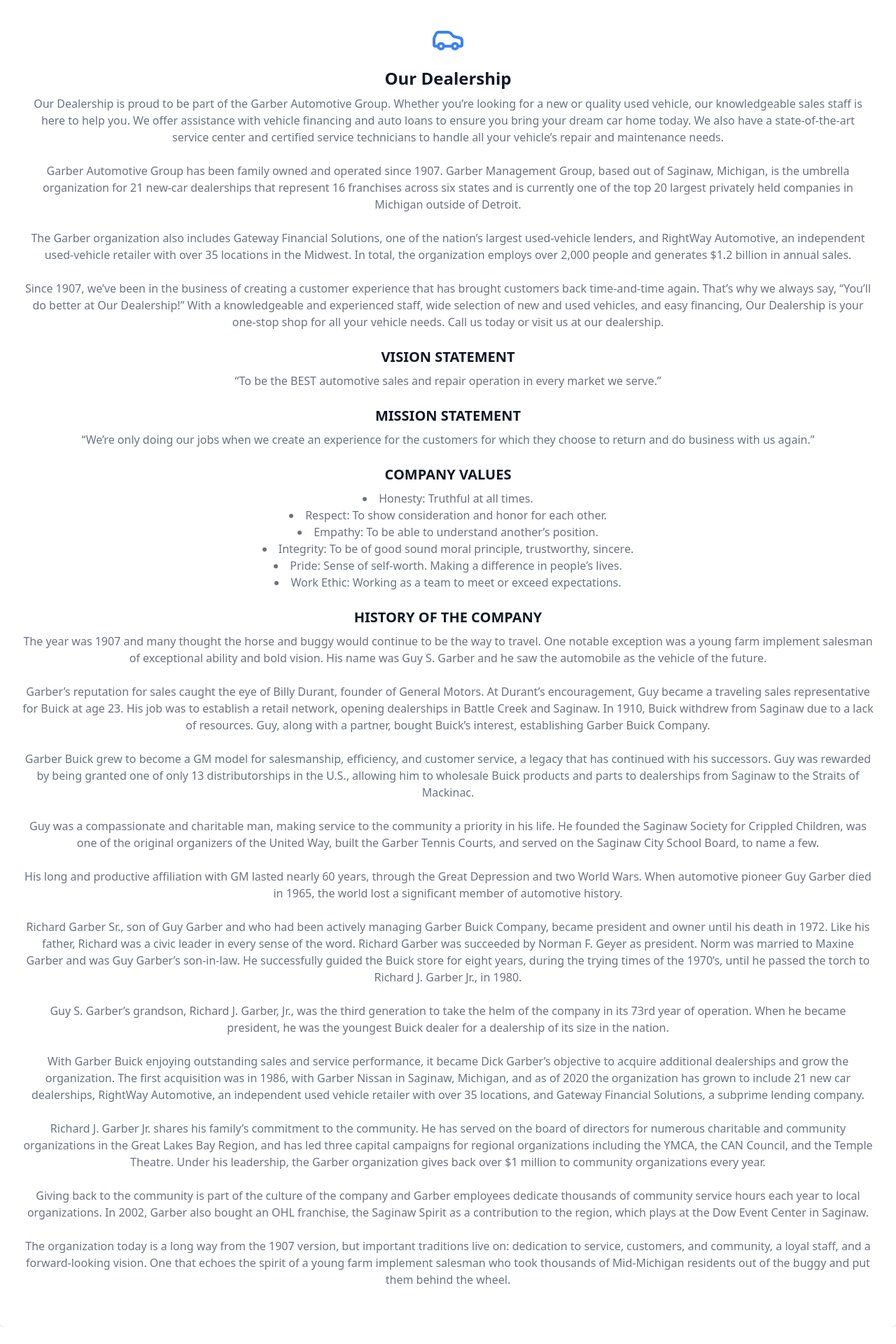
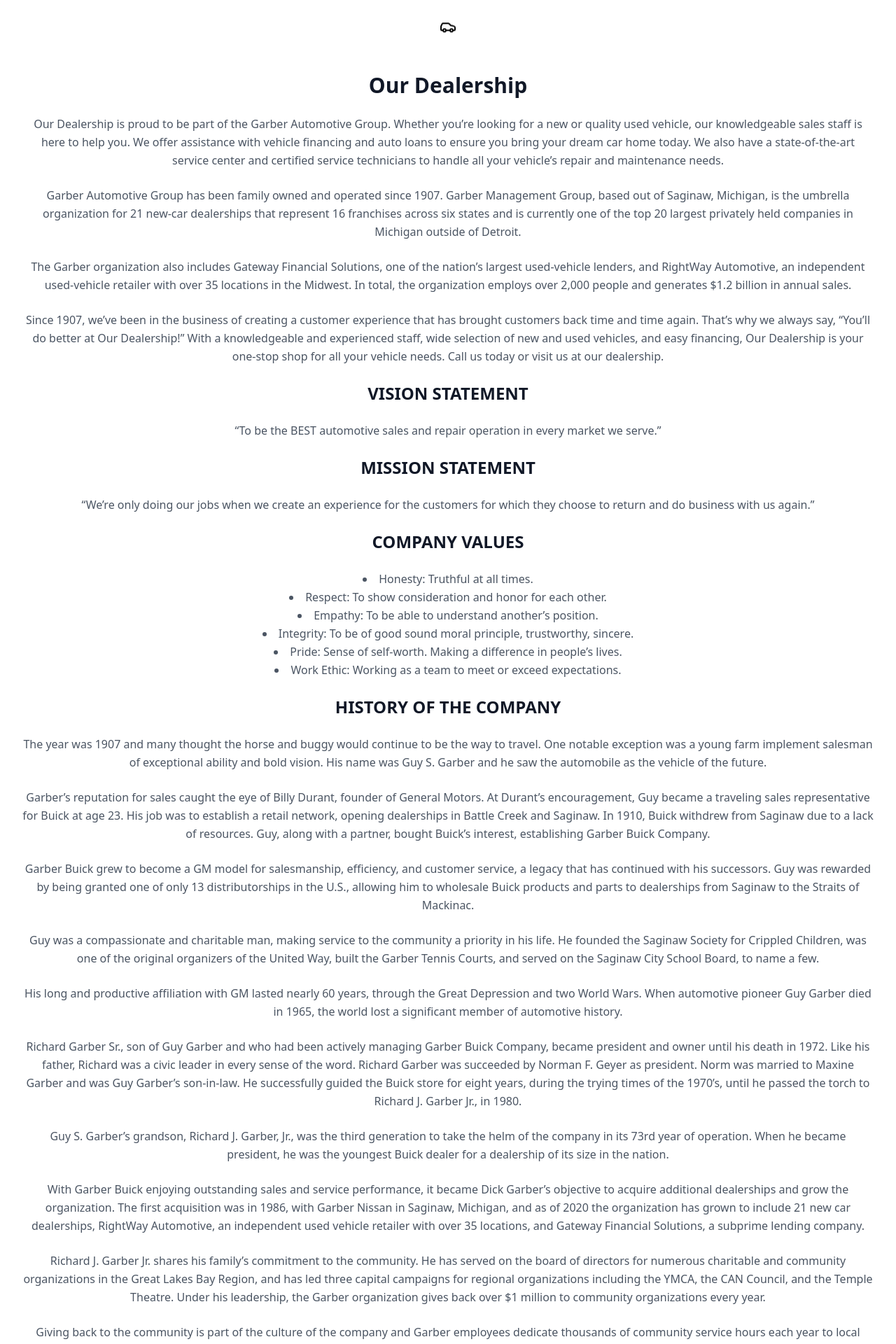
Before and after one commit to littlecm/gmgaboutuswebpack, a Next.js app: page / in a window 1280 px wide. Shown: the top 1920 px of the page at 70% size. Before the commit the page ends 1896 px from the top, so only its background shows below. Built offline with nearby package versions, Linux system fonts and the light colour scheme.

Commit message:
Update component.jsx

```diff
--- a/app/component.jsx
+++ b/app/component.jsx
@@ -12,39 +12,36 @@
     };
 
     const currentHost = window.location.hostname;
-    const defaultName = dealership || 'Our Dealership'; // Default name if no match is found
+    const defaultName = dealership || 'Our Dealership';
 
     setDealershipName(dealershipMap[currentHost] || defaultName);
   }, [dealership]);
 
   return (
-    <div className="bg-white rounded-lg shadow-lg p-6 sm:p-8 dark:bg-gray-950">
-      <div className="flex flex-col items-center text-center">
-        <div className="mb-4">
-          <CarIcon className="h-12 w-12 text-primary" />
+    <div className="bg-white rounded-lg shadow-lg p-8 dark:bg-gray-900 transition-colors duration-300">
+      <div className="flex flex-col items-center text-center space-y-6">
+        <div className="mb-6">
+          <CarIcon className="h-12 w-12 text-indigo-600" />
         </div>
-        <h2 className="text-2xl font-bold mb-2 text-gray-900 dark:text-gray-50">{dealershipName}</h2>
-        <p className="text-gray-500 dark:text-gray-400 mb-6">
+        <h2 className="text-3xl font-bold text-gray-900 dark:text-white">{dealershipName}</h2>
+        <p className="text-gray-600 dark:text-gray-300 leading-relaxed">
           {dealershipName} is proud to be part of the Garber Automotive Group. Whether you’re looking for a new or quality used vehicle, our knowledgeable sales staff is here to help you. We offer assistance with vehicle financing and auto loans to ensure you bring your dream car home today. We also have a state-of-the-art service center and certified service technicians to handle all your vehicle’s repair and maintenance needs.
         </p>
-        <p className="text-gray-500 dark:text-gray-400 mb-6">
+        <p className="text-gray-600 dark:text-gray-300 leading-relaxed">
           Garber Automotive Group has been family owned and operated since 1907. Garber Management Group, based out of Saginaw, Michigan, is the umbrella organization for 21 new-car dealerships that represent 16 franchises across six states and is currently one of the top 20 largest privately held companies in Michigan outside of Detroit.
         </p>
-        <p className="text-gray-500 dark:text-gray-400 mb-6">
+        <p className="text-gray-600 dark:text-gray-300 leading-relaxed">
           The Garber organization also includes Gateway Financial Solutions, one of the nation’s largest used-vehicle lenders, and RightWay Automotive, an independent used-vehicle retailer with over 35 locations in the Midwest. In total, the organization employs over 2,000 people and generates $1.2 billion in annual sales.
         </p>
-        <p className="text-gray-500 dark:text-gray-400 mb-6">
-          Since 1907, we’ve been in the business of creating a customer experience that has brought customers back time-and-time again. That’s why we always say, “You’ll do better at {dealershipName}!” With a knowledgeable and experienced staff, wide selection of new and used vehicles, and easy financing, {dealershipName} is your one-stop shop for all your vehicle needs. Call us today or visit us at our dealership.
+        <p className="text-gray-600 dark:text-gray-300 leading-relaxed">
+          Since 1907, we’ve been in the business of creating a customer experience that has brought customers back time and time again. That’s why we always say, “You’ll do better at {dealershipName}!” With a knowledgeable and experienced staff, wide selection of new and used vehicles, and easy financing, {dealershipName} is your one-stop shop for all your vehicle needs. Call us today or visit us at our dealership.
         </p>
-
-        <h3 className="text-xl font-bold mb-2 text-gray-900 dark:text-gray-50">VISION STATEMENT</h3>
-        <p className="text-gray-500 dark:text-gray-400 mb-6">“To be the BEST automotive sales and repair operation in every market we serve.”</p>
-
-        <h3 className="text-xl font-bold mb-2 text-gray-900 dark:text-gray-50">MISSION STATEMENT</h3>
-        <p className="text-gray-500 dark:text-gray-400 mb-6">“We’re only doing our jobs when we create an experience for the customers for which they choose to return and do business with us again.”</p>
-
-        <h3 className="text-xl font-bold mb-2 text-gray-900 dark:text-gray-50">COMPANY VALUES</h3>
-        <ul className="list-disc list-inside text-gray-500 dark:text-gray-400 mb-6">
+        <SectionTitle title="VISION STATEMENT" />
+        <p className="text-gray-600 dark:text-gray-300 leading-relaxed">“To be the BEST automotive sales and repair operation in every market we serve.”</p>
+        <SectionTitle title="MISSION STATEMENT" />
+        <p className="text-gray-600 dark:text-gray-300 leading-relaxed">“We’re only doing our jobs when we create an experience for the customers for which they choose to return and do business with us again.”</p>
+        <SectionTitle title="COMPANY VALUES" />
+        <ul className="list-disc list-inside text-gray-600 dark:text-gray-300 leading-relaxed">
           <li>Honesty: Truthful at all times.</li>
           <li>Respect: To show consideration and honor for each other.</li>
           <li>Empathy: To be able to understand another’s position.</li>
@@ -52,45 +49,54 @@
           <li>Pride: Sense of self-worth. Making a difference in people’s lives.</li>
           <li>Work Ethic: Working as a team to meet or exceed expectations.</li>
         </ul>
-
-        <h3 className="text-xl font-bold mb-2 text-gray-900 dark:text-gray-50">HISTORY OF THE COMPANY</h3>
-        <p className="text-gray-500 dark:text-gray-400 mb-6">
-          The year was 1907 and many thought the horse and buggy would continue to be the way to travel. One notable exception was a young farm implement salesman of exceptional ability and bold vision. His name was Guy S. Garber and he saw the automobile as the vehicle of the future.
-        </p>
-        <p className="text-gray-500 dark:text-gray-400 mb-6">
-          Garber’s reputation for sales caught the eye of Billy Durant, founder of General Motors. At Durant’s encouragement, Guy became a traveling sales representative for Buick at age 23. His job was to establish a retail network, opening dealerships in Battle Creek and Saginaw. In 1910, Buick withdrew from Saginaw due to a lack of resources. Guy, along with a partner, bought Buick’s interest, establishing Garber Buick Company.
-        </p>
-        <p className="text-gray-500 dark:text-gray-400 mb-6">
-          Garber Buick grew to become a GM model for salesmanship, efficiency, and customer service, a legacy that has continued with his successors. Guy was rewarded by being granted one of only 13 distributorships in the U.S., allowing him to wholesale Buick products and parts to dealerships from Saginaw to the Straits of Mackinac.
-        </p>
-        <p className="text-gray-500 dark:text-gray-400 mb-6">
-          Guy was a compassionate and charitable man, making service to the community a priority in his life. He founded the Saginaw Society for Crippled Children, was one of the original organizers of the United Way, built the Garber Tennis Courts, and served on the Saginaw City School Board, to name a few.
-        </p>
-        <p className="text-gray-500 dark:text-gray-400 mb-6">
-          His long and productive affiliation with GM lasted nearly 60 years, through the Great Depression and two World Wars. When automotive pioneer Guy Garber died in 1965, the world lost a significant member of automotive history.
-        </p>
-        <p className="text-gray-500 dark:text-gray-400 mb-6">
-          Richard Garber Sr., son of Guy Garber and who had been actively managing Garber Buick Company, became president and owner until his death in 1972. Like his father, Richard was a civic leader in every sense of the word. Richard Garber was succeeded by Norman F. Geyer as president. Norm was married to Maxine Garber and was Guy Garber’s son-in-law. He successfully guided the Buick store for eight years, during the trying times of the 1970’s, until he passed the torch to Richard J. Garber Jr., in 1980.
-        </p>
-        <p className="text-gray-500 dark:text-gray-400 mb-6">
-          Guy S. Garber’s grandson, Richard J. Garber, Jr., was the third generation to take the helm of the company in its 73rd year of operation. When he became president, he was the youngest Buick dealer for a dealership of its size in the nation.
-        </p>
-        <p className="text-gray-500 dark:text-gray-400 mb-6">
-          With Garber Buick enjoying outstanding sales and service performance, it became Dick Garber’s objective to acquire additional dealerships and grow the organization. The first acquisition was in 1986, with Garber Nissan in Saginaw, Michigan, and as of 2020 the organization has grown to include 21 new car dealerships, RightWay Automotive, an independent used vehicle retailer with over 35 locations, and Gateway Financial Solutions, a subprime lending company.
-        </p>
-        <p className="text-gray-500 dark:text-gray-400 mb-6">
-          Richard J. Garber Jr. shares his family’s commitment to the community. He has served on the board of directors for numerous charitable and community organizations in the Great Lakes Bay Region, and has led three capital campaigns for regional organizations including the YMCA, the CAN Council, and the Temple Theatre. Under his leadership, the Garber organization gives back over $1 million to community organizations every year.
-        </p>
-        <p className="text-gray-500 dark:text-gray-400 mb-6">
-          Giving back to the community is part of the culture of the company and Garber employees dedicate thousands of community service hours each year to local organizations. In 2002, Garber also bought an OHL franchise, the Saginaw Spirit as a contribution to the region, which plays at the Dow Event Center in Saginaw.
-        </p>
-        <p className="text-gray-500 dark:text-gray-400 mb-6">
-          The organization today is a long way from the 1907 version, but important traditions live on: dedication to service, customers, and community, a loyal staff, and a forward-looking vision. One that echoes the spirit of a young farm implement salesman who took thousands of Mid-Michigan residents out of the buggy and put them behind the wheel.
-        </p>
+        <SectionTitle title="HISTORY OF THE COMPANY" />
+        <HistoryText />
       </div>
     </div>
   );
-}
+};
+
+const SectionTitle = ({ title }) => (
+  <h3 className="text-2xl font-bold text-gray-900 dark:text-white mt-6">{title}</h3>
+);
+
+const HistoryText = () => (
+  <>
+    <p className="text-gray-600 dark:text-gray-300 leading-relaxed">
+      The year was 1907 and many thought the horse and buggy would continue to be the way to travel. One notable exception was a young farm implement salesman of exceptional ability and bold vision. His name was Guy S. Garber and he saw the automobile as the vehicle of the future.
+    </p>
+    <p className="text-gray-600 dark:text-gray-300 leading-relaxed">
+      Garber’s reputation for sales caught the eye of Billy Durant, founder of General Motors. At Durant’s encouragement, Guy became a traveling sales representative for Buick at age 23. His job was to establish a retail network, opening dealerships in Battle Creek and Saginaw. In 1910, Buick withdrew from Saginaw due to a lack of resources. Guy, along with a partner, bought Buick’s interest, establishing Garber Buick Company.
+    </p>
+    <p className="text-gray-600 dark:text-gray-300 leading-relaxed">
+      Garber Buick grew to become a GM model for salesmanship, efficiency, and customer service, a legacy that has continued with his successors. Guy was rewarded by being granted one of only 13 distributorships in the U.S., allowing him to wholesale Buick products and parts to dealerships from Saginaw to the Straits of Mackinac.
+    </p>
+    <p className="text-gray-600 dark:text-gray-300 leading-relaxed">
+      Guy was a compassionate and charitable man, making service to the community a priority in his life. He founded the Saginaw Society for Crippled Children, was one of the original organizers of the United Way, built the Garber Tennis Courts, and served on the Saginaw City School Board, to name a few.
+    </p>
+    <p className="text-gray-600 dark:text-gray-300 leading-relaxed">
+      His long and productive affiliation with GM lasted nearly 60 years, through the Great Depression and two World Wars. When automotive pioneer Guy Garber died in 1965, the world lost a significant member of automotive history.
+    </p>
+    <p className="text-gray-600 dark:text-gray-300 leading-relaxed">
+      Richard Garber Sr., son of Guy Garber and who had been actively managing Garber Buick Company, became president and owner until his death in 1972. Like his father, Richard was a civic leader in every sense of the word. Richard Garber was succeeded by Norman F. Geyer as president. Norm was married to Maxine Garber and was Guy Garber’s son-in-law. He successfully guided the Buick store for eight years, during the trying times of the 1970’s, until he passed the torch to Richard J. Garber Jr., in 1980.
+    </p>
+    <p className="text-gray-600 dark:text-gray-300 leading-relaxed">
+      Guy S. Garber’s grandson, Richard J. Garber, Jr., was the third generation to take the helm of the company in its 73rd year of operation. When he became president, he was the youngest Buick dealer for a dealership of its size in the nation.
+    </p>
+    <p className="text-gray-600 dark:text-gray-300 leading-relaxed">
+      With Garber Buick enjoying outstanding sales and service performance, it became Dick Garber’s objective to acquire additional dealerships and grow the organization. The first acquisition was in 1986, with Garber Nissan in Saginaw, Michigan, and as of 2020 the organization has grown to include 21 new car dealerships, RightWay Automotive, an independent used vehicle retailer with over 35 locations, and Gateway Financial Solutions, a subprime lending company.
+    </p>
+    <p className="text-gray-600 dark:text-gray-300 leading-relaxed">
+      Richard J. Garber Jr. shares his family’s commitment to the community. He has served on the board of directors for numerous charitable and community organizations in the Great Lakes Bay Region, and has led three capital campaigns for regional organizations including the YMCA, the CAN Council, and the Temple Theatre. Under his leadership, the Garber organization gives back over $1 million to community organizations every year.
+    </p>
+    <p className="text-gray-600 dark:text-gray-300 leading-relaxed">
+      Giving back to the community is part of the culture of the company and Garber employees dedicate thousands of community service hours each year to local organizations. In 2002, Garber also bought an OHL franchise, the Saginaw Spirit as a contribution to the region, which plays at the Dow Event Center in Saginaw.
+    </p>
+    <p className="text-gray-600 dark:text-gray-300 leading-relaxed">
+      The organization today is a long way from the 1907 version, but important traditions live on: dedication to service, customers, and community, a loyal staff, and a forward-looking vision. One that echoes the spirit of a young farm implement salesman who took thousands of Mid-Michigan residents out of the buggy and put them behind the wheel.
+    </p>
+  </>
+);
 
 function CarIcon(props) {
   return (
@@ -105,6 +111,7 @@
       strokeWidth="2"
       strokeLinecap="round"
       strokeLinejoin="round"
+      className="animate-bounce"
     >
       <path d="M19 17h2c.6 0 1-.4 1-1v-3c0-.9-.7-1.7-1.5-1.9C18.7 10.6 16 10 16 10s-1.3-1.4-2.2-2.3c-.5-.4-1.1-.7-1.8-.7H5c-.6 0-1.1.4-1.4.9l-1.4 2.9A3.7 3.7 0 0 0 2 12v4c0 .6.4 1 1 1h2" />
       <circle cx="7" cy="17" r="2" />
```
